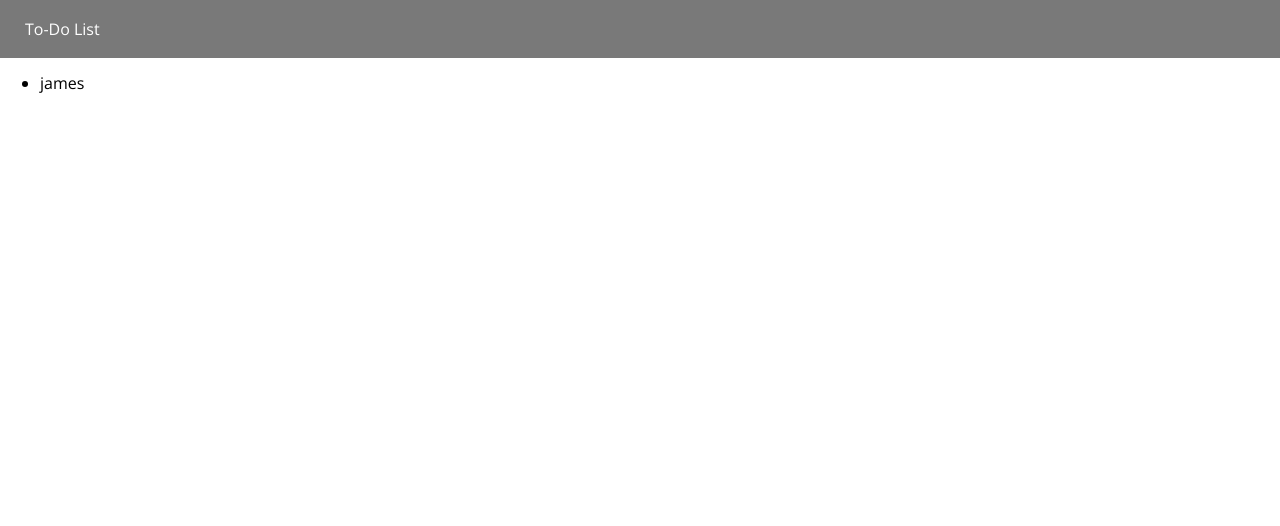
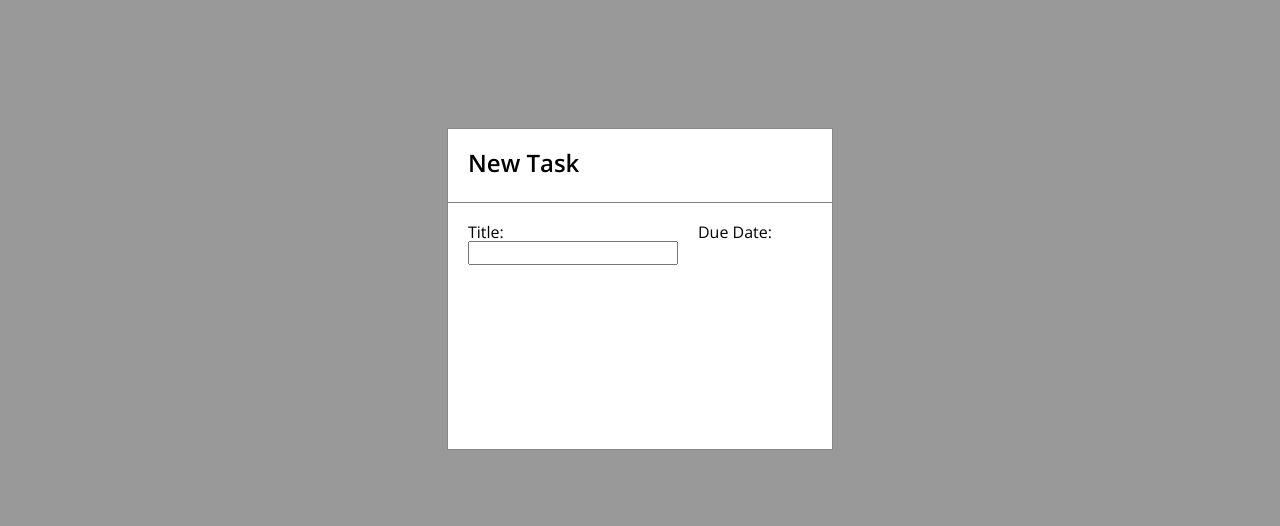
Before and after one commit to Jameslo599/todo_list, a website built with webpack: page dist/index.html in a window 1280 px wide. Built offline with nearby package versions, Linux system fonts and the light colour scheme.

Commit message:
completed initial siebar and tasklist design. Working on pop up modal

```diff
--- a/src/header.js
+++ b/src/header.js
@@ -4,10 +4,12 @@ const makeElement = ({
     type,
     id = '',
     className = '',
+    href = '',
 } = {}) => {
     let element = document.createElement(type);
     element.setAttribute('id', id);
     element.setAttribute('class', className);
+    element.setAttribute('href', href);
     return element;
 };
 
--- a/src/index.js
+++ b/src/index.js
@@ -1,7 +1,12 @@
-import { formatDistance, subDays } from 'date-fns'
-import makeTask from './todo-items.js'
-import {makeNavbar} from './header.js'
-import makePile from './todo-pile.js'
+//import { formatDistance, subDays } from 'date-fns'
+//import makeTask from './todo-items.js'
+//import {makeNavbar} from './header.js'
+//import {makePile, makeTitle} from './todo-pile.js'
+//import {makeSidebar} from './sidebar.js'
+import addTask from './modal.js'
 
-makeNavbar();
-makePile();
+//makeNavbar();
+//makeTitle();
+//makePile();
+//makeSidebar();
+addTask();
--- /dev/null
+++ b/src/modal.js
@@ -0,0 +1,59 @@
+import {makeElement} from './header.js'
+
+const addTask = () => {
+    let modalContainer = makeElement({ type: 'div', id: 'modalContainer',
+    className: 'modalContainer'});
+    content.appendChild(modalContainer);
+
+    let newTask = makeElement({ type: 'form', id: 'newTask',
+    className: 'newTask'});
+    modalContainer.appendChild(newTask);
+
+    let header = makeElement({ type: 'h2', id: 'modalHeader',
+    className: 'modalHeader'});
+    header.innerHTML = 'New Task'
+    newTask.appendChild(header);
+
+    let body = makeElement({ type: 'div', id: 'modalBody',
+    className: 'modalBody'});
+    newTask.appendChild(body);
+
+    let title = makeElement({ type: 'div', id: 'modalTitle',
+    className: 'modalTitle'});
+    title.innerHTML = `Title:<br>`
+    body.appendChild(title);
+
+    let titleInput = makeElement({ type: 'input', id: 'titleInput',
+    className: 'titleInput'});
+    title.type = 'text'
+    title.appendChild(titleInput);
+
+    let date = makeElement({ type: 'div', id: 'date',
+    className: 'date'});
+    date.innerHTML = 'Due Date:'
+    body.appendChild(date);
+};
+
+//
+//let modal = document.getElementById("modalContainer");
+//let button = document.getElementById("newBook");
+//let span = document.getElementById("close");
+//button.onclick = function() {
+//    modal.style.display = "block";
+//};
+//span.onclick = function() {
+//    modal.style.display = "none";
+//};
+//
+//window.onclick = function(event) {
+//    if (event.target == modal) {
+//        modal.style.display = "none";
+//        document.getElementById("author").value = "";
+//        document.getElementById("title").value = "";
+//        document.getElementById("pages").value = "";
+//        checkBox.checked = false;
+//    }
+//}
+//
+
+export default addTask
--- a/src/sidebar.js
+++ b/src/sidebar.js
@@ -1,12 +1,21 @@
 import {makeElement} from './header.js'
+
+const grid = document.getElementById('grid');
 
 const makeSidebar = () => {
     let sidebar = makeElement({type: 'div', id: 'sidenav',
     className: 'sidenav'});
-    content.appendChild(sidebar);
+    grid.appendChild(sidebar);
 
-    let sideItem = makeElement({type: 'a', id: 'project',
-    className: 'project'});
+    for (let i = 0; i <= 2; i++) {
+    let sideItem = makeElement({type: 'a', id: `project${i}`,
+    className: 'project', href: '#'});
     sidebar.appendChild(sideItem);
+    };
+    document.getElementById('project0').innerHTML = 'Inbox';
+    document.getElementById('project1').innerHTML = 'Today';
+    document.getElementById('project2').innerHTML = 'Projects';
 
 };
+
+export {grid, makeSidebar}
--- a/src/todo-pile.js
+++ b/src/todo-pile.js
@@ -1,9 +1,16 @@
 import {makeElement} from './header.js'
+import {grid} from './sidebar.js'
 
+const makeTitle = () => {
+    let title = makeElement({type: 'h2', id: 'title',
+    className: 'title'});
+    title.innerHTML = 'Inbox'
+    grid.appendChild(title);
+}
 const makePile = () => {
     let taskPile = makeElement({type: 'div', id: 'pile',
     className: 'pile'});
-    content.appendChild(taskPile);
+    grid.appendChild(taskPile);
 
     let taskList = makeElement({type: 'ul', id: 'list',
     className: 'list'});
@@ -15,4 +22,4 @@ const makePile = () => {
     taskList.appendChild(task);
 };
 
-export default makePile
+export {makePile, makeTitle}
```
Also changed, not shown: dist/css/main.css, dist/index.html, dist/main.js.
